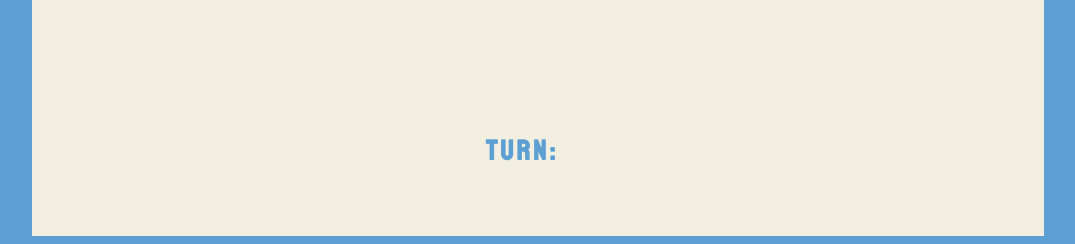
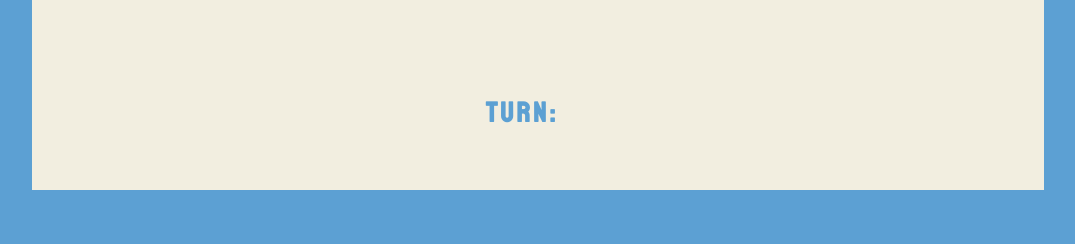
Before and after one commit to MaciejDabrowskii/PROJECT-BATTLESHIP, a website built with webpack: page dist/index.html in a window 1280 px wide. Shown: the part 811-1055 px from the top of the page, without its empty margins (102-1177 px from the left). After the commit the page ends 1009 px from the top, so only its background shows below. Built offline with nearby package versions, Linux system fonts and the light colour scheme.

Commit message:
i work on css

```diff
--- a/src/style.css
+++ b/src/style.css
@@ -29,7 +29,7 @@ button, input {
 .wrapper{
   background-color: rgb(242, 238, 224);
   position: relative;
-  padding: 2rem 0;
+  padding: 0.6rem 0 1.5rem 0;
   width: 80%;
 }
 h1 {
@@ -75,12 +75,15 @@ label {
   background-blend-mode: unset;
 }
 .turn-indicator {
-  margin-top: 17rem;
+  margin-top: 16rem;
   display: flex;
   align-items: center;
   justify-content: center;
   gap: 2rem;
   font-size: 1.5rem;
+}
+.turn-indicator-player {
+  margin: 0;
 }
 .hit {
   background-color: rgb(0, 255, 34);
```
Also changed, not shown: 1 other file.
